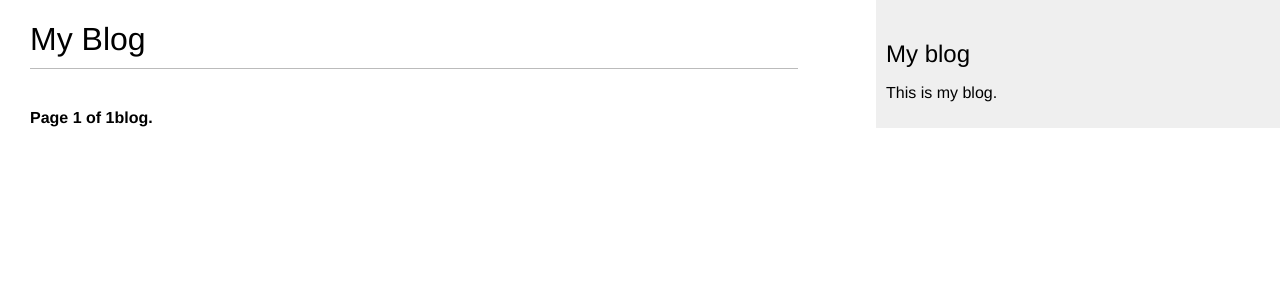
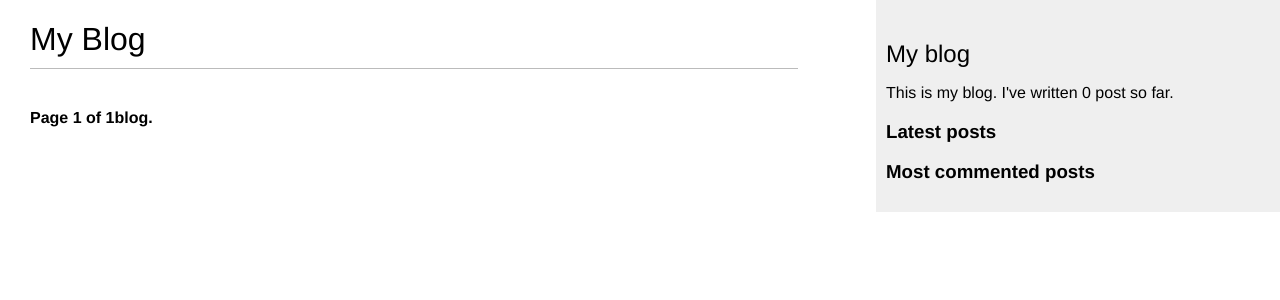
Before and after one commit to Emmanuel-Okyere/blog_application, a Django app: page /blogapp/ in a window 1280 px wide. Shown: the top 300 px of the page. Run offline with Django 4.2, Linux system fonts and the light colour scheme; data that the repository does not hold is empty.

Commit message:
Added template tags

```diff
--- a/blogapp/templates/blogapp/base.html
+++ b/blogapp/templates/blogapp/base.html
@@ -1,4 +1,4 @@
-{% load static %}
+{% load static %} {% load blog_tags %}
 <!DOCTYPE html>
 <html lang="en">
   <head>
@@ -9,7 +9,16 @@
     <div id="content">{% block content %} {% endblock %}</div>
     <div id="sidebar">
       <h2>My blog</h2>
-      <p>This is my blog.</p>
+      <p>This is my blog. I've written {% total_post %} post so far.</p>
+      <h3>Latest posts</h3>
+      {% show_latest_posts 3 %}
+      <h3>Most commented posts</h3>
+      {% get_most_commented_post as get_most_commented_post %}
+      <ul>
+        {% for post in get_most_commented_post %}
+        <li><a href = {{post.get_absolute_url}}>{{post.title}}</li>
+        {% endfor %}
+      </ul>
     </div>
   </body>
 </html>
--- a/blogapp/templates/blogapp/post/detail.html
+++ b/blogapp/templates/blogapp/post/detail.html
@@ -1,9 +1,9 @@
-{% extends 'blogapp/base.html' %} {% block title %}{{post.title}}{% endblock %}
-{% block content %}
+{% extends 'blogapp/base.html' %} {% load blog_tags %} {% block title
+%}{{post.title}}{% endblock %} {% block content %}
 <h1>{{post.title}}</h1>
 
 <p class="date">Published {{ post.publish }} by {{post.author}}</p>
-{{post.body|linebreaks}}
+{{post.body|markdown}}
 <p>
   <a href="{% url 'blogapp:post_share' post.id%}"> Share this post</a>
 </p>
--- /dev/null
+++ b/blogapp/templates/blogapp/post/latest_posts.html
@@ -0,0 +1,8 @@
+<ul>
+  {% for latest_post in latest_posts %}
+  <li>
+    <a href="{{latest_post.get_absolute_url}}"> {{latest_post.title}}</a>
+  </li>
+
+  {% endfor %}
+</ul>
--- a/blogapp/templates/blogapp/post/list.html
+++ b/blogapp/templates/blogapp/post/list.html
@@ -1,5 +1,7 @@
 {% extends "blogapp/base.html" %}
+{% load blog_tags %}
 {% block title %}My Blog{% endblock %}
+
 {%block content %}
 <h1>My Blog</h1>
 {% if tag %}
@@ -15,7 +17,7 @@
 <p class = "date">
     Published {{post.publish}} by {{post.author }}
 </p>
-{{post.body|truncatewords:30|linebreaks}}
+{{ post.body|markdown|truncatewords_html:30 }}
 <p class = "tags">Tags: {% for tag in post.tags.all %}
 
     <a href = "{% url 'blogapp:post_list_by_tag' tag.slug %}">
--- /dev/null
+++ b/blogapp/templatetags/blog_tags.py
@@ -0,0 +1,29 @@
+"""Importing from other files"""
+from django import template
+from django.db.models import Count
+from django.utils.safestring import mark_safe
+import markdown
+from ..models import Post
+
+register = template.Library()
+@register.simple_tag
+def total_post():
+    """Getting the total published posts"""
+    return Post.published.count()
+
+@register.inclusion_tag("blogapp/post/latest_posts.html")
+def show_latest_posts(count = 5):
+    """Getting latest post on the blog"""
+    latest_posts = Post.published.order_by("-publish")[:count]
+    return {"latest_posts":latest_posts}
+
+@register.simple_tag
+def get_most_commented_post(count=5):
+    """Getting the most commented post"""
+    return Post.published.annotate(total_comments = Count("comments")).order_by\
+        ("-total_comments")[:count]
+
+@register.filter(name = "markdown")
+def markdown_format(text):
+    """Creating the custom filter"""
+    return mark_safe(markdown.markdown(text))
--- a/blogapp/urls.py
+++ b/blogapp/urls.py
@@ -1,12 +1,18 @@
-from django.contrib import admin
+"""URL"""
 from django.urls import path
+from django.contrib.sitemaps.views import sitemap
 from blogapp import views
+from blogapp.sitemaps import PostSitemap
 app_name = "blogapp"
 
+sitemaps = {
+    "posts":PostSitemap,
+}
 urlpatterns = [
     path("", views.post_list, name = "post_list"),
     # path("", views.PostListView.as_view(), name = "post_list"),
     path("<int:year>/<int:month>/<int:day>/<slug:post>/", views.post_detail, name ="post_detail"),
     path("<int:post_id>/share", views.post_share, name= "post_share"),
-    path("tag/<slug:tag_slug>/",views.post_list,name = "post_list_by_tag")
+    path("tag/<slug:tag_slug>/",views.post_list,name = "post_list_by_tag"),
+    path("sitemap.xml", sitemap, {"sitemaps":sitemaps},name='django.contrib.sitemaps.views.sitemap')
 ]
--- a/blogapp/views.py
+++ b/blogapp/views.py
@@ -1,9 +1,11 @@
+"""Model to create QuerySets"""
 from django.shortcuts import render, get_object_or_404
 from django.views.generic import ListView
 from django.core.paginator import Paginator, EmptyPage, PageNotAnInteger
 from django.core.mail import send_mail
+from django.db.models import Count
 from taggit.models import Tag
-from django.db.models import Count
+
 from .models import Post
 from .forms import EmailPostForm, CommentForm
 
@@ -11,6 +13,7 @@ from .forms import EmailPostForm, CommentForm
 
 # Create your views here.
 class PostListView(ListView):
+    """ListView Class (Class Based Views)"""
     queryset = Post.published.all()
 
     context_object_name = "posts"
@@ -18,6 +21,7 @@ class PostListView(ListView):
     template_name = "blogapp/post/list.html"
 
 def post_list(request,tag_slug = None):
+    """ListView Function"""
     object_list = Post.published.all()
     tag = None
     if tag_slug:
@@ -34,7 +38,9 @@ def post_list(request,tag_slug = None):
     return render(request, "blogapp/post/list.html", {"page":page, "posts":posts, "tag":tag})
 
 def post_detail(request, year, month, day, post):
-    post = get_object_or_404(Post, slug=post, status = "published", publish__year=year, publish__month = month, publish__day=day)
+    """Details View (Function based views)"""
+    post = get_object_or_404(Post, slug=post, status = "published", publish__year=year,
+    publish__month = month, publish__day=day)
     comments = post.comments.filter(active = True)
     new_comment = None
     comment_form = CommentForm(data = request.POST)
@@ -48,21 +54,25 @@ def post_detail(request, year, month, day, post):
             comment_form = CommentForm()
     post_tag_ids = post.tags.values_list("id", flat = True)
     similar_posts = Post.published.filter(tags__in=post_tag_ids).exclude(id=post.id)
-    similar_posts = similar_posts.annotate(same_tags = Count("tags")).order_by("-same_tags", "-publish")[:4]
-    return render(request, "blogapp/post/detail.html",{"post":post, "comments":comments, "new_comment": new_comment,"comment_form":comment_form, "similar_posts":similar_posts})
+    similar_posts = similar_posts.annotate(same_tags = Count("tags")).order_by("-same_tags",
+     "-publish")[:4]
+    return render(request, "blogapp/post/detail.html",{"post":post, "comments":comments,
+     "new_comment": new_comment,"comment_form":comment_form, "similar_posts":similar_posts})
 
 # Sharing a post
 def post_share(request, post_id):
+    """Created to share"""
     post = get_object_or_404(Post, id = post_id, status = "published")
     sent = False
     if request.method == "POST":
         form = EmailPostForm(request.POST)
         if form.is_valid():
-            cd = form.cleaned_data
+            clean_d = form.cleaned_data
             post_url = request.build_absolute_uri(post.get_absolute_url())
-            subject = f"{cd['name']} recommends you read {post.title}"
-            message = f"Read {post.title} at {post_url}\n\n {cd['name']} comments: {cd['comment']}"
-            send_mail(subject, message, "gyateng94@gmail.com", [cd["to"]])
+            subject = f"{clean_d['name']} recommends you read {post.title}"
+            message = f"Read {post.title} at {post_url}\n\n {clean_d['name']}\
+                 comments: {clean_d['comment']}"
+            send_mail(subject, message, "gyateng94@gmail.com", [clean_d["to"]])
             sent = True
     else:
         form = EmailPostForm()
```
Also changed, not shown: blog/settings.py (+5 -3 lines), blogapp/sitemaps.py (added, +17 -0 lines), blogapp/templatetags/__init__.py (added).
